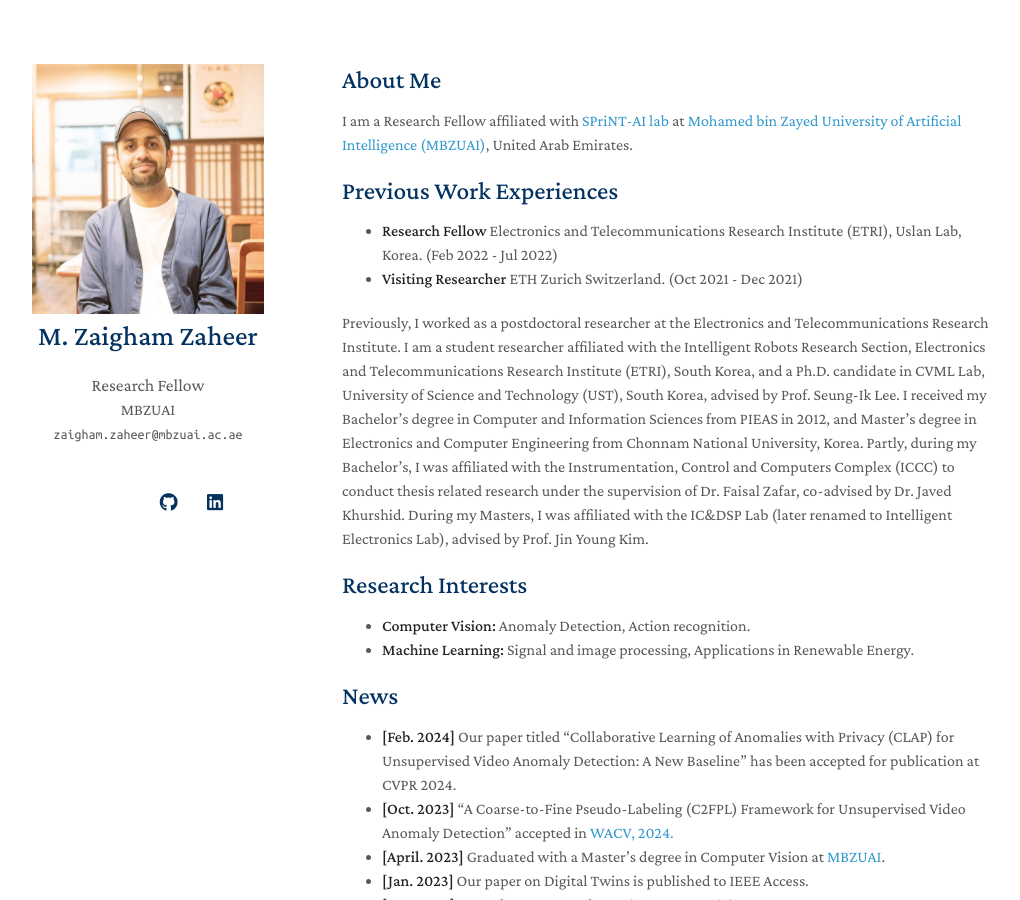
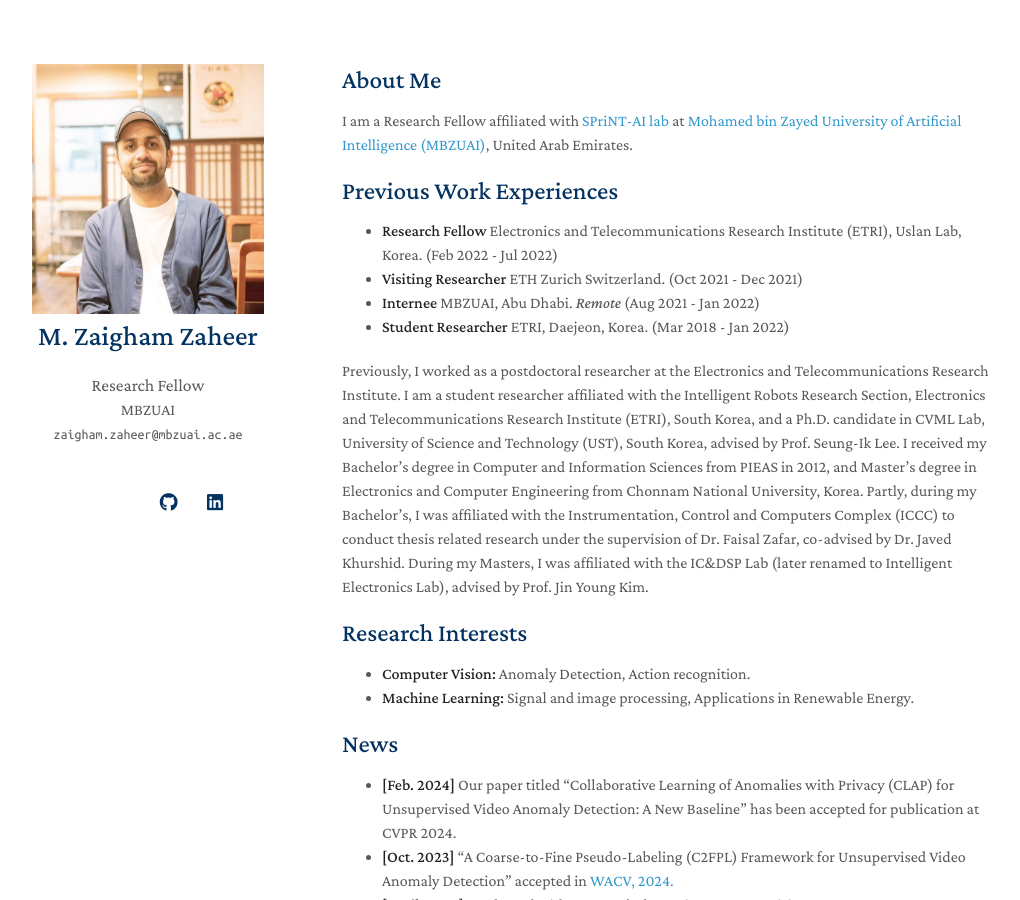
Before and after one commit to ZaighamZ/ZaighamZ.github.io, a Jekyll site: the page built from index.md, in a window 1280 px wide and 900 px high. Shown: the whole window, without its empty margins (128-1148 px from the left). Built offline with Jekyll 4.4.1, drawn with Linux system fonts in a browser that asks for light colours; nearby versions of some CDN libraries; a style sheet for code colours, icons or effects is not loaded; our own code applies the rules of GitHub Pages for plain Markdown files.

Commit message:
Update index.md

```diff
--- a/index.md
+++ b/index.md
@@ -10,6 +10,8 @@ I am a Research Fellow affiliated with [SPriNT-AI lab](https://www.sprintai.org/
 
 - **Research Fellow** Electronics and Telecommunications Research Institute (ETRI), Uslan Lab, Korea. (Feb 2022 - Jul 2022)
 - **Visiting Researcher** ETH Zurich Switzerland. (Oct 2021 - Dec 2021)
+- **Internee** MBZUAI, Abu Dhabi. *Remote*  (Aug 2021 - Jan 2022)
+- **Student Researcher** ETRI, Daejeon, Korea. (Mar 2018 - Jan 2022)
 
 Previously, I worked as a postdoctoral researcher at the Electronics and Telecommunications Research Institute. I am a student researcher affiliated with the Intelligent Robots Research Section, Electronics and Telecommunications Research Institute (ETRI), South Korea, and a Ph.D. candidate in CVML Lab, University of Science and Technology (UST), South Korea, advised by Prof. Seung-Ik Lee.
 I received my Bachelor’s degree in Computer and Information Sciences from PIEAS in 2012, and Master’s degree in Electronics and Computer Engineering from Chonnam National University, Korea. Partly, during my Bachelor’s, I was affiliated with the Instrumentation, Control and Computers Complex (ICCC) to conduct thesis related research under the supervision of Dr. Faisal Zafar, co-advised by Dr. Javed Khurshid. During my Masters, I was affiliated with the IC&DSP Lab (later renamed to Intelligent Electronics Lab), advised by Prof. Jin Young Kim.
```
